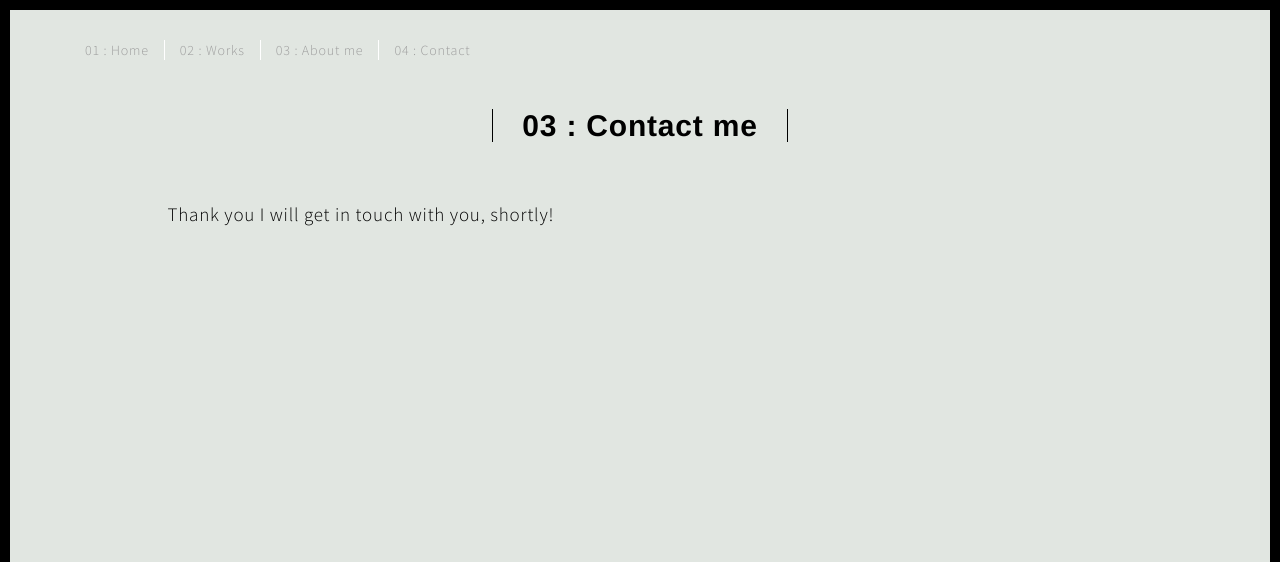
After one commit to bahkali/python-portfolio, a Flask app: template templates/thankyou.html in a window 1280 px wide. The commit adds this page. Shown: the top 562 px of the page. Run offline with Flask 2, Linux system fonts and the light colour scheme; the template is opened without the code that fills it, so the values that code supplies are empty.

Commit message:
save data from the form to a txt before db and redirect to thank you page

```diff
--- a/app.py
+++ b/app.py
@@ -1,4 +1,4 @@
-from flask import Flask, render_template, send_from_directory, url_for, request
+from flask import Flask, redirect, render_template, send_from_directory, url_for, request
 import os
 
 app = Flask(__name__)
@@ -12,12 +12,19 @@ def index():
 def html_page(page_name):
     return render_template(page_name)
 
+def write_to_file(data):
+    with open('database.txt', mode='a') as database:
+        email = data["email"]
+        subject = data["subject"]
+        message = data["message"]
+        file = database.write(f'\n{email}, {subject}, {message}')
+
 @app.route('/submit_form', methods=['POST', 'GET'])
 def submit_form():
     if request.method == 'POST':
         data = request.form.to_dict();
-        print(data)
-        return 'Form submitted'
+        write_to_file(data)
+        return redirect('/thankyou.html')
     else:
         return 'something went wrong, try again!'
 
--- /dev/null
+++ b/database.txt
@@ -0,0 +1,3 @@
+
+kalimamadou@gmail.com, test2,
+kalimamadou@gmail.com, test6, Now i think it works , all that i didn't app the name tag
--- a/templates/contact.html
+++ b/templates/contact.html
@@ -19,6 +19,7 @@
                     <input
                       type="email"
                       class="form-control"
+                      name="email"
                       id="email"
                       placeholder="Email"
                     />
@@ -28,6 +29,7 @@
                       type="text"
                       class="form-control"
                       id="subject"
+                      name="subject"
                       placeholder="Subject"
                     />
                   </div>
@@ -35,6 +37,7 @@
                     <textarea
                       class="form-control"
                       rows="5"
+                      name="message"
                       placeholder="Enter your message"
                     ></textarea>
                   </div>
--- /dev/null
+++ b/templates/thankyou.html
@@ -0,0 +1,23 @@
+{% extends 'base.html' %} {% block title %}contact Page {% endblock%}
+<!-- Add your site or app content here -->
+{% block content %}
+
+<div class="section-container">
+  <div class="container">
+    <div class="row">
+      <div class="col-xs-12">
+        <div class="section-container-spacer text-center">
+          <h1 class="h2">03 : Contact me</h1>
+        </div>
+
+        <div class="row">
+          <div class="col-md-10 col-md-offset-1">
+            <p>Thank you I will get in touch with you, shortly!</p>
+          </div>
+        </div>
+      </div>
+    </div>
+  </div>
+</div>
+
+{%endblock%}
```
